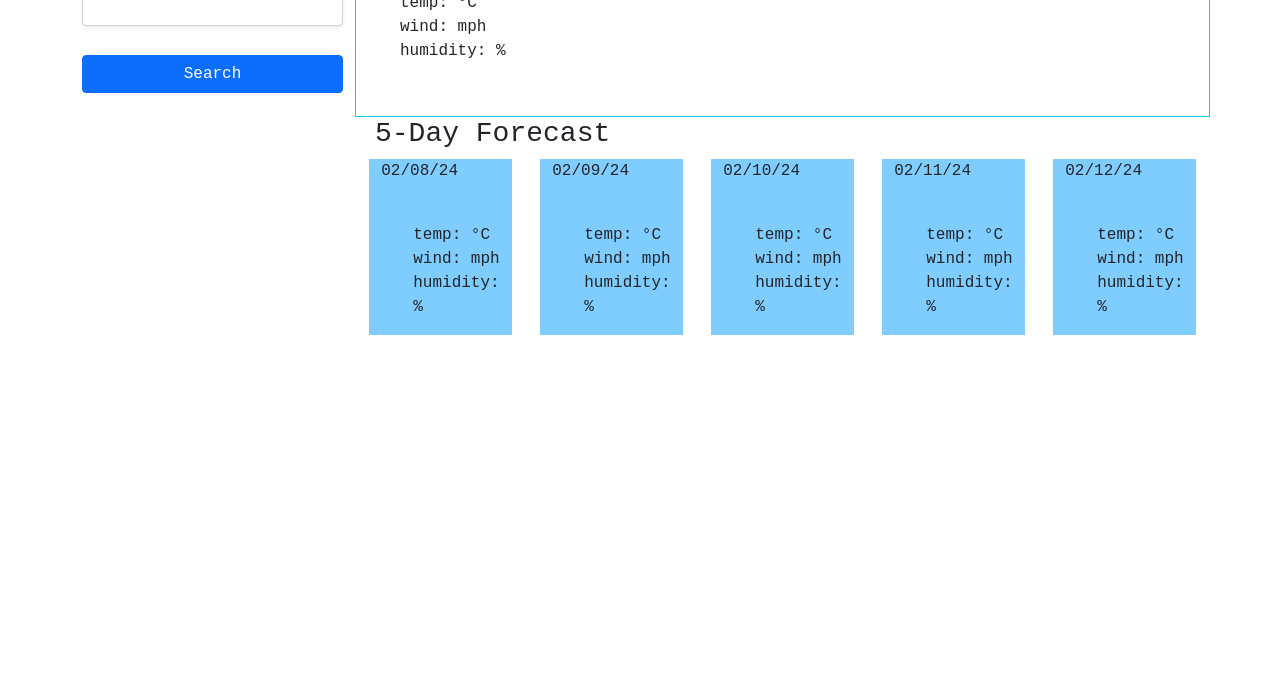
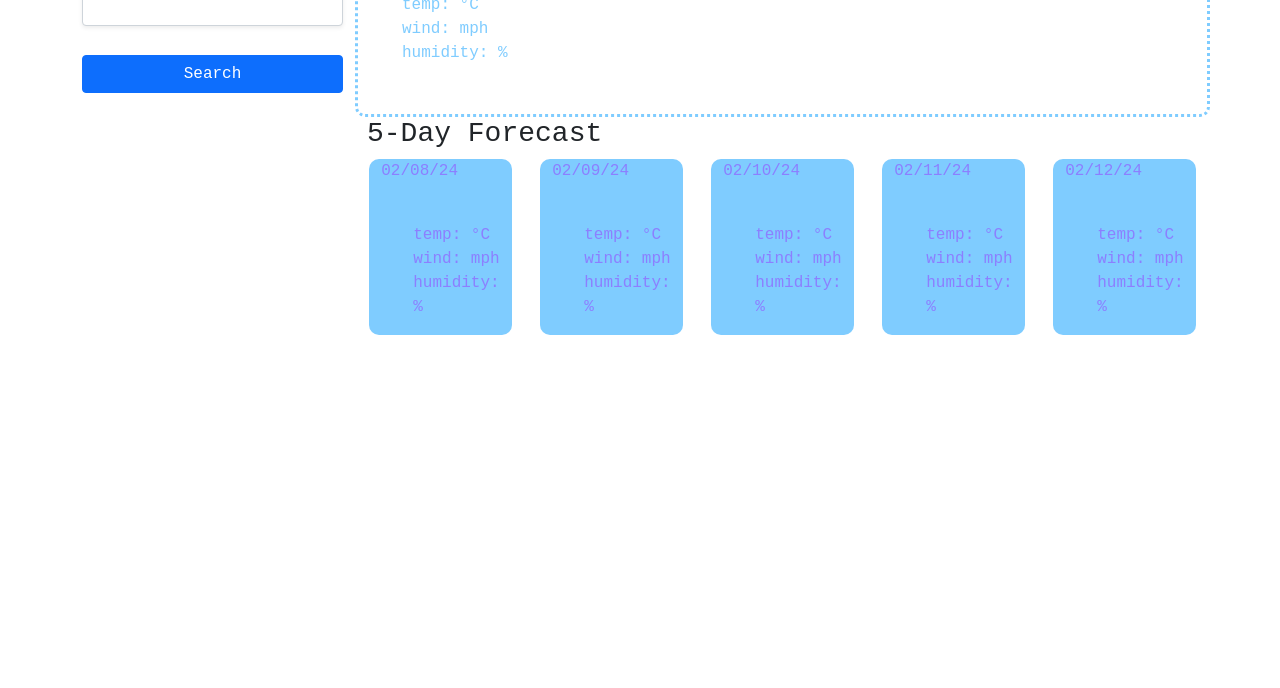
Before and after one commit to noe-bee/weather-dashboard, a plain HTML site: page index.html in a window 1280 px wide. Shown: the part 112-800 px from the top of the page. Drawn offline with nearby package versions, Linux system fonts and the light colour scheme.

Commit message:
updated readme, finalized code

```diff
--- a/assets/css/style.css
+++ b/assets/css/style.css
@@ -3,6 +3,7 @@
 --grey: rgb(106, 106, 106);
 --slate-blue: rgb(127, 204, 255);
 --purple: rgb(140, 127, 255);
+--light-purple: rgb(173, 164, 255);
 }
 body {
     font-family: monospace;
@@ -20,5 +21,14 @@ li {
 button {
     margin-top: 5px;
     border-radius: 10px;
-    background-color: var(--purple);
+    background-color: var(--light-purple);
 }
+#today-container {
+    border-style: dotted;
+    color: var(--slate-blue);
+    border-radius: 10px;
+}
+.col-sm-2{
+    color: var(--purple);
+    border-radius: 10px;
+}
--- a/index.html
+++ b/index.html
@@ -48,7 +48,7 @@
         </div>
         <!-- form -->
         <!-- today's weather div -->
-        <div class="col-md-9 border border-info">
+        <div id = "today-container" class="col-md-9">
             <h2 class="ms-2"><span id="city-span"></span> <span id="current-date"></span><span id="weather_icon_0"></span></h2>
             <ul>
                 <li>temp: <span id = "current_temp"></span> °C</li>
@@ -61,7 +61,7 @@
           <div class="container">
           <div class="row justify-content-end">
             <div class="col-md-9 align-self-center">
-             <h3 class="ms-2">5-Day Forecast</h3>
+             <h3 class="-ms2">5-Day Forecast</h3>
              <div class="row justify-content-end justify-content-around">
                 <div class="col-sm-2">
                     <p><span id="after_current_day_1">date1</span></p><br>
```
Also changed, not shown: assets/06-server-side-apis-homework-demo.png (deleted), assets/weather-dashboard-ss.png (added), 1 other file.
